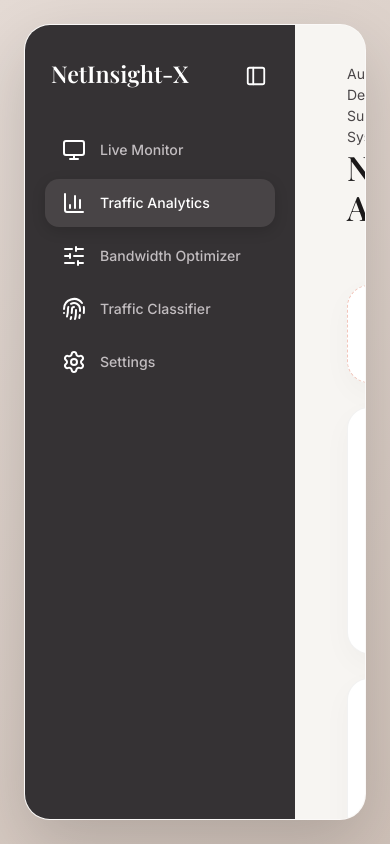
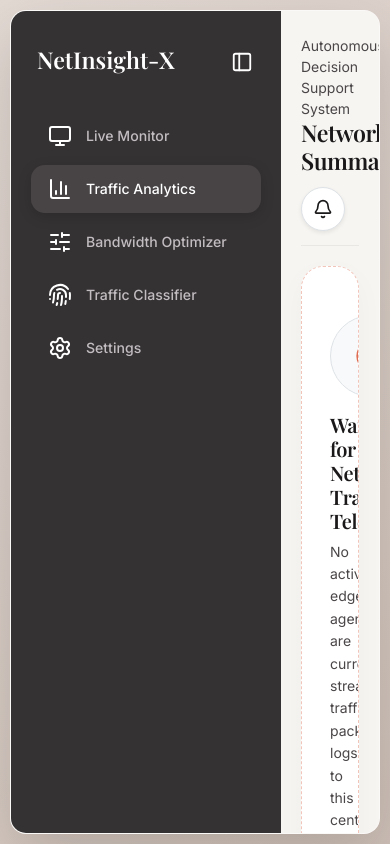
Before and after one commit to raghuramch028/NetInsight-X, a Django app: page /analytics/ in a window 390 px wide. Run offline with Django 4.2, Linux system fonts and the light colour scheme; data that the repository does not hold is empty; some libraries are stand-ins or nearby versions; some web fonts are replaced.

Commit message:
Fix scroll overflow clipping with block main-content layout and 100px bottom buffer

```diff
--- a/netinsight/dashboard/templates/dashboard/base.html
+++ b/netinsight/dashboard/templates/dashboard/base.html
@@ -188,10 +188,9 @@
         ------------------------------------------------------------- */
         .main-content {
             flex: 1;
-            padding: 38px 52px 64px 52px;
+            padding: 38px 52px;
             background-color: var(--bg-main-canvas);
-            display: flex;
-            flex-direction: column;
+            display: block;
             min-width: 0;
             height: 100%;
             overflow-y: auto; /* SCROLLS INDEPENDENTLY! */
@@ -212,6 +211,29 @@
             font-size: 2.1rem;
             color: var(--text-dark);
             margin: 0;
+        }
+
+        @media (max-width: 992px) {
+            body {
+                padding: 10px;
+                height: 100vh;
+            }
+            #app-window-container {
+                height: calc(100vh - 20px);
+                border-radius: 16px;
+            }
+            .main-content {
+                padding: 24px 20px 80px 20px;
+            }
+            .page-header-title {
+                font-size: 1.45rem !important;
+            }
+            .top-navbar {
+                flex-wrap: wrap;
+                gap: 12px;
+                margin-bottom: 20px;
+                padding-bottom: 14px;
+            }
         }
 
         /* Nomi AI Clean White Rounded Cards */
@@ -461,6 +483,7 @@
             </div>
 
             {% block content %}{% endblock %}
+            <div style="height: 100px; clear: both;"></div>
         </div>
 
     </div>
```
